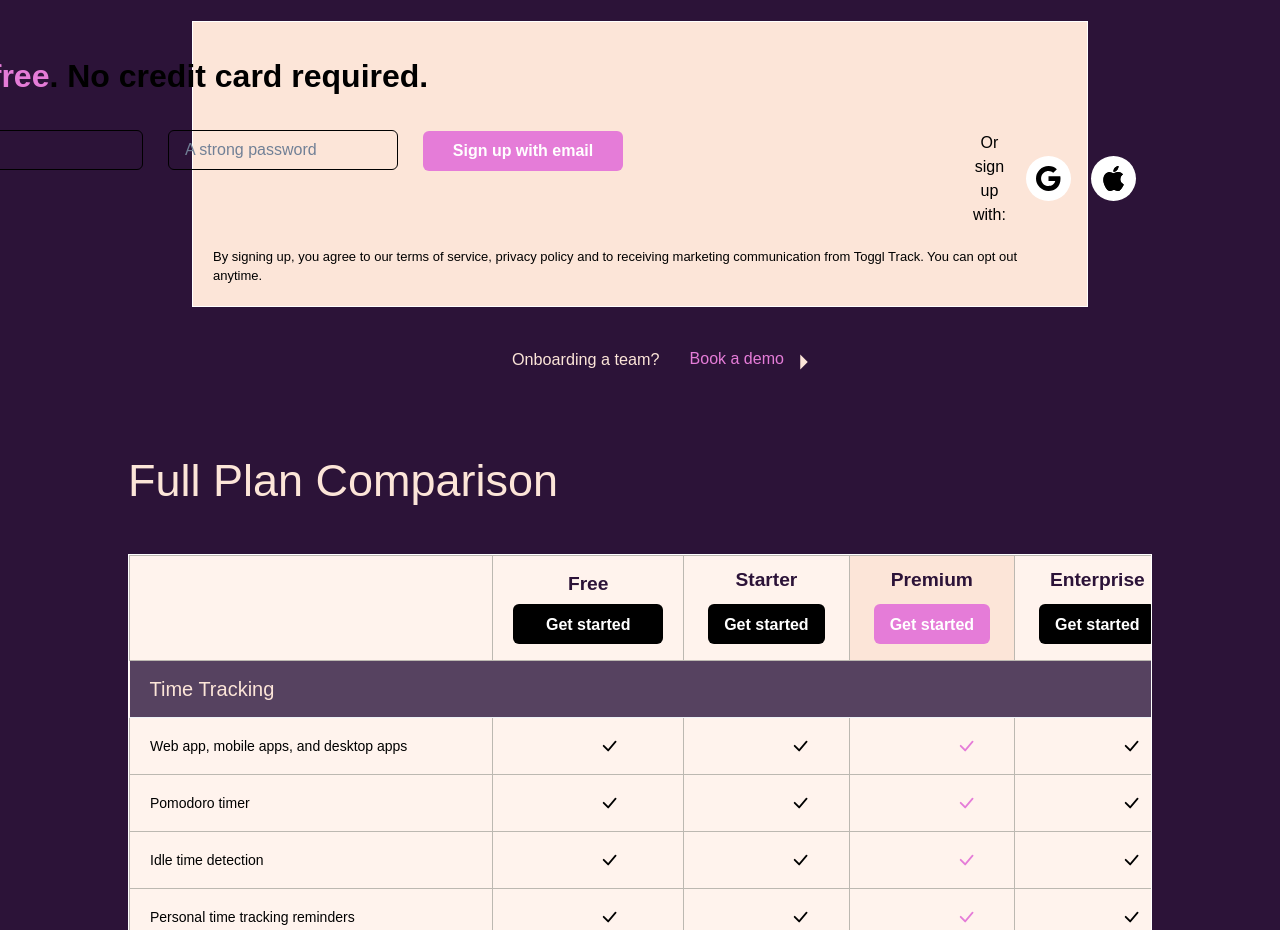
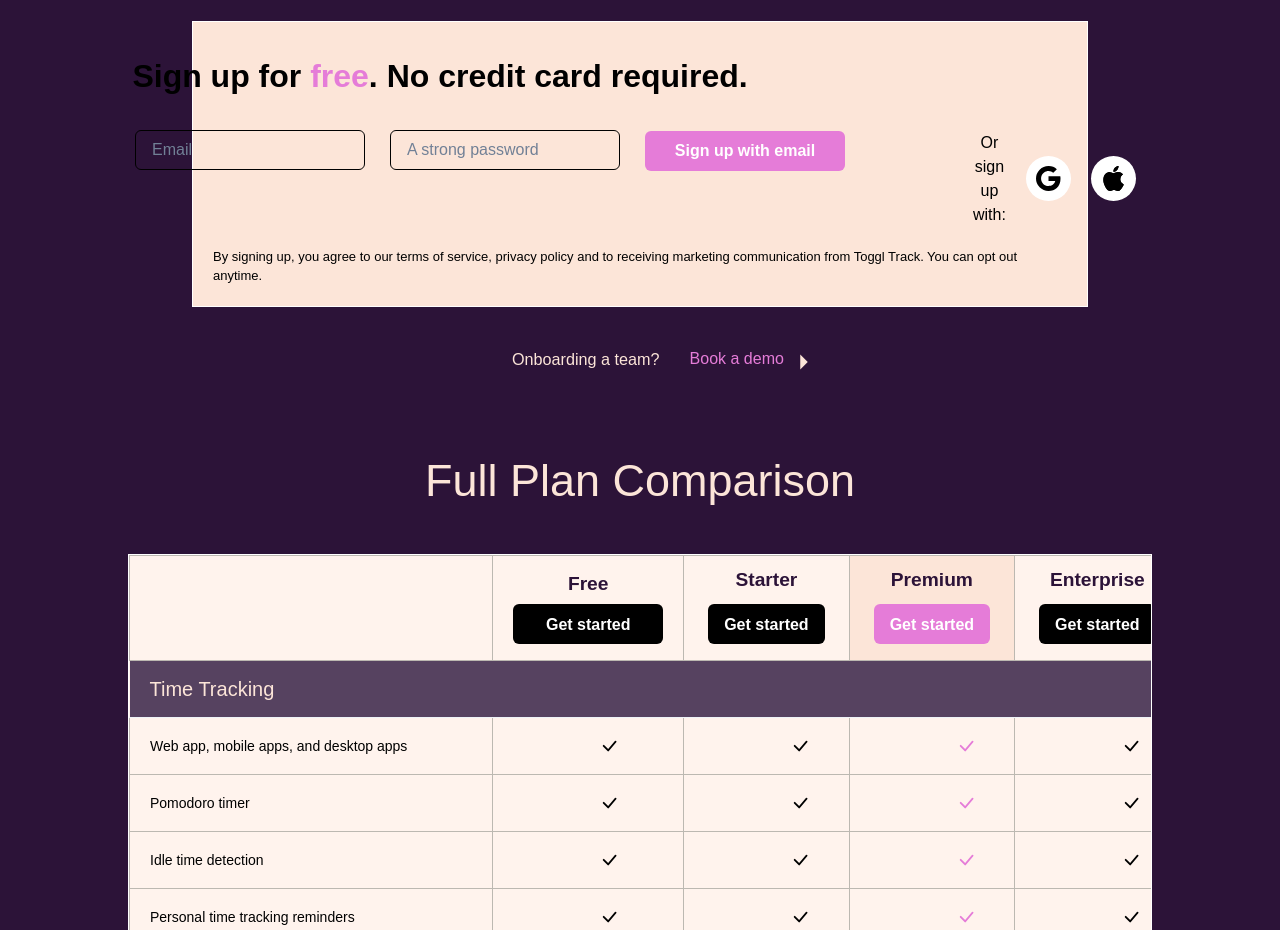
Before and after one commit to optimizershivam/Toggle-Track, a React (Create React App) app in the folder client/: page /Prices in a window 1280 px wide. Shown: the part 4260-5190 px from the top of the page. Built offline with nearby package versions, Linux system fonts and the light colour scheme.

Commit message:
text align applied in prices folder

```diff
--- a/client/src/Components/prices/Apps.jsx
+++ b/client/src/Components/prices/Apps.jsx
@@ -5,7 +5,7 @@ import { DiWindows } from "react-icons/di";
 import { SiAndroid } from "react-icons/si";
 const Apps = () => {
   return (
-    <Box mt="50px" bg="#f7d8f3" color={"black"} >
+    <Box mt="50px" bg="#f7d8f3" color={"black"} textAlign="center">
       <Text
         fontSize={{ lg: "42px",md: "30px",base: "25px" }}
         fontWeight="bold"
--- a/client/src/Components/prices/BookDemo.jsx
+++ b/client/src/Components/prices/BookDemo.jsx
@@ -16,7 +16,7 @@ import { Link as RouterLink, useNavigate  } from "react-router-dom";
 const BookDemo = () => {
   const navigate=useNavigate()
   return (
-    <Box bg="#2c1338">
+    <Box bg="#2c1338" textAlign={"center"}>
       <Stack
         w={"90%"}
         margin="auto"
--- a/client/src/Components/prices/BookingConfirm.jsx
+++ b/client/src/Components/prices/BookingConfirm.jsx
@@ -7,7 +7,7 @@ const BookingConfirm = () => {
   let newDate=date.split(" ")
   let time= localStorage.getItem("time")
   return (
-    <Box bg="#f5f8fa" w={"100%"} p={{ lg: "150px", md: "70px", base: "50px" }} h={{md:"1200px",base:"750px",lg:"750px"}}>
+    <Box bg="#f5f8fa" w={"100%"} p={{ lg: "150px", md: "70px", base: "50px" }} h={{md:"1200px",base:"750px",lg:"750px"}} textAlign={"center"}>
       <Flex w={{lg:"350px",md:"300px",base:"300px"}} pt="50px" m="auto" mt={{lg:"-150px",base:"-30px"}} ml={{base:"-30px",lg:"430px",md:"150px"}}>
         <Stack>
           <Box
--- a/client/src/Components/prices/ChooseToggleTime.jsx
+++ b/client/src/Components/prices/ChooseToggleTime.jsx
@@ -15,7 +15,7 @@ const ChooseToggleTime = () => {
   console.log(value)
   console.log(startDate);
   return (
-    <Box bg="#f5f8fa" w="100%" h={"1700px"}>
+    <Box bg="#f5f8fa" w="100%" h={"1700px"} textAlign={"center"}>
 
       <Flex w="300px" pt="50px" m="auto">
         <Stack>
--- a/client/src/Components/prices/Faqs.jsx
+++ b/client/src/Components/prices/Faqs.jsx
@@ -17,7 +17,7 @@ import {
     Input,
   } from "@chakra-ui/react";
 const Faqs = () => {
-  return <Box bg="#412a4c" >
+  return <Box bg="#412a4c" textAlign={"center"}>
         <Box mt={{ lg: "80px"}} w={{ lg: "70%" ,md:"85%"}} m="auto" >
         <Text fontSize={{ lg: "48px",base:"30px" }} color="#e57cd8"  mt={{base:"60px"}} pt="30px">
           FAQS
--- a/client/src/Components/prices/PlanComparison.jsx
+++ b/client/src/Components/prices/PlanComparison.jsx
@@ -15,7 +15,7 @@ import { BsCheckLg } from "react-icons/bs";
 
 const PlanComparison = () => {
   return (
-    <Box w={{ lg: "80%" }} m="auto">
+    <Box w={{ lg: "80%" }} m="auto" textAlign={"center"}>
       <Text
         fontSize={{ lg: "44.99px", md: "35px", base: "25px" }}
         mt={{ lg: "70px", base: "50px", md: "70px" }}
--- a/client/src/Components/prices/PriceSignup.jsx
+++ b/client/src/Components/prices/PriceSignup.jsx
@@ -1,4 +1,4 @@
-import React from "react";
+import React, { useState } from "react";
 import {
   Box,
   Button,
@@ -11,10 +11,42 @@ import {
 } from "@chakra-ui/react";
 import { BsCheckLg, BsGoogle, BsApple } from "react-icons/bs";
 import { IoMdArrowDropright } from "react-icons/io";
+import { useNavigate } from "react-router-dom";
 
 const PriceSignup = () => {
+  const [email,setEmail] = useState('')
+  const [password, setPassword] = useState('')
+
+  const navigate =useNavigate()
+
+  const handleSubmit= async()=>{
+
+    const payload = {
+      email,
+      password
+  }
+   await fetch("https://damp-reef-46945.herokuapp.com/auth/register"
+   , {
+      method : "POST",
+      body : JSON.stringify(payload),
+      headers: {
+          'Content-Type': 'application/json'
+        },
+  })
+  if(email.length!=0 && password.length!=0)
+  {
+      alert("register successfully")
+      navigate("/login")
+  }
+  if(email.length==0 && password.length==0)
+  {
+      alert("please sigup")
+
+  }
+  }
+
   return (
-    <Box mt="80px"  p={{ lg: "0px" }}>
+    <Box mt="80px"  p={{ lg: "0px" }} textAlign={"center"}>
 
       <Box
         m="auto"
@@ -47,6 +79,10 @@ const PriceSignup = () => {
             borderColor="black"
             placeholder="Email"
             m={{ base: "10 0 10 0px" }}
+            color="black"
+            type={"email"}
+            value={email}
+            onChange={(e)=>setEmail(e.target.value)}
           />
 
           <Input
@@ -54,6 +90,10 @@ const PriceSignup = () => {
             borderColor="black"
             m={{ lg: "0 0 0 25px" ,base:"20px 0px 0px 0px"}}
             placeholder="A strong password "
+            color="black"
+            type={"password"}
+            value={password}
+            onChange={(e)=>setPassword(e.target.value)}
           />
 
 
@@ -63,6 +103,7 @@ const PriceSignup = () => {
             bg="#e57cd8"
             color="white"
             m={{ lg: "0 0 0 25px",base:"20px 0px 0px 0px" }}
+            onClick={handleSubmit}
           >
             Sign up with email
           </Button>
--- a/client/src/Components/prices/Prices.jsx
+++ b/client/src/Components/prices/Prices.jsx
@@ -23,6 +23,7 @@ const Prices = () => {
       color={"#FCE5D8"}
       fontFamily={"sans-serif"}
       w={{ base: "100%", md: "100%", lg: "100%" }}
+      textAlign={"center"}
     >
       <PricesTop />
 
--- a/client/src/Components/prices/PricesTop.jsx
+++ b/client/src/Components/prices/PricesTop.jsx
@@ -25,7 +25,7 @@ const navigate =useNavigate()
     setAnnual2("$20");
   };
   return (
-    <Box>
+    <Box textAlign={"center"}>
       <Text
         fontSize={{ base: "26.4px", md: "30px", lg: "56px" }}
         mt={{ base: 5 }}
--- a/client/src/Components/prices/ToggleBook.jsx
+++ b/client/src/Components/prices/ToggleBook.jsx
@@ -16,7 +16,7 @@ const ToggleBook = () => {
     }
   }
   return (
-    <Box bg="#f5f8fa" w="100%">
+    <Box bg="#f5f8fa" w="100%" textAlign={"center"}>
       <Image
         w={{ lg: "200px",md:"200px",base:"100px"}}
         h={{ lg: "125px" }}
--- a/client/src/Components/prices/Trial.jsx
+++ b/client/src/Components/prices/Trial.jsx
@@ -12,7 +12,7 @@ import {
   import { IoMdArrowDropright } from "react-icons/io";
 
 const Trial = () => {
-  return <Box>
+  return <Box textAlign={"center"}>
 
 <Box mt={50}>
         <Box w={"50%"} m="auto">
--- a/client/src/Components/prices/YourInfo.jsx
+++ b/client/src/Components/prices/YourInfo.jsx
@@ -46,7 +46,7 @@ const handleUserInfo=()=>{
 }
 
   return (
-    <Box bg="#f5f8fa" w="100%" h={{md:"1200px"}}>
+    <Box bg="#f5f8fa" w="100%" h={{md:"1200px"}} textAlign={"center"}>
       <Flex w="300px" pt="50px" m="auto">
         <Stack>
           <Box
```
